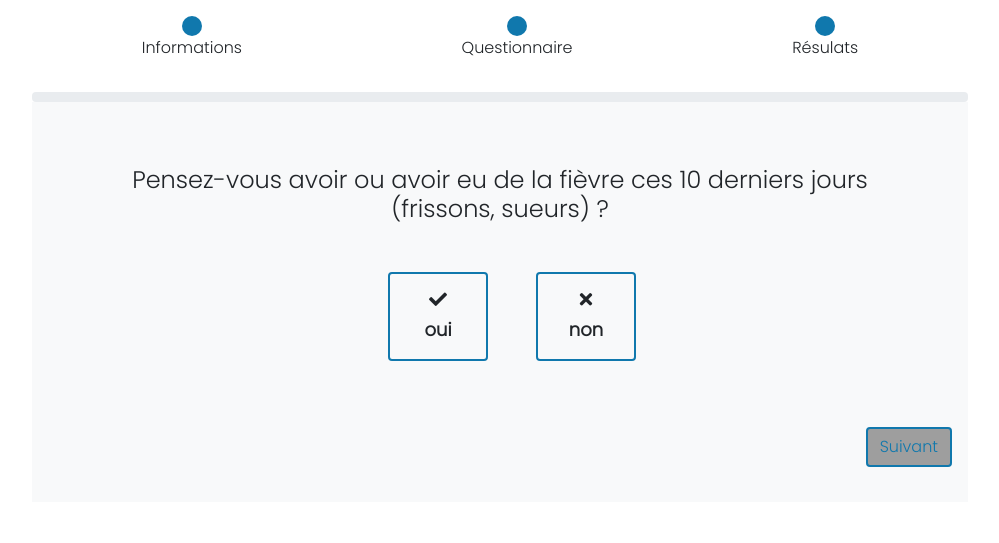
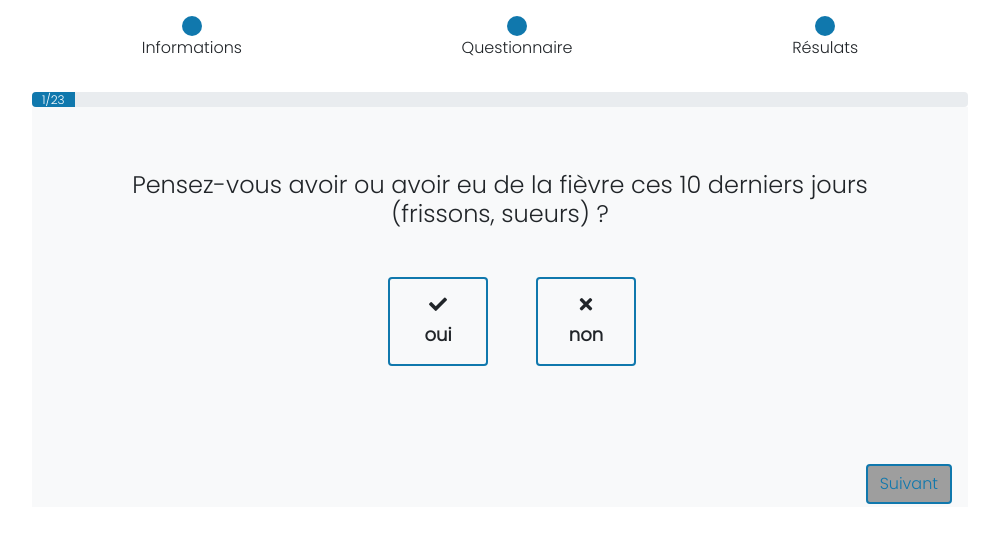
Before and after one commit to lahlaliwassim2/Test-COVID-19, a PHP site: page /questions.php in a window 1280 px wide. Shown: the part 66-609 px from the top of the page, without its empty margins (140-1139 px from the left). Run offline with PHP 8.4, Linux system fonts and the light colour scheme; some libraries are stand-ins or nearby versions; grey boxes are pictures that could not be loaded.

Commit message:
add modification in progress

```diff
--- a/css/style.css
+++ b/css/style.css
@@ -82,7 +82,7 @@
 }
 
 .progress{
-    height: 10px !important;
+    height: 15px !important;
 }
 
 nav .nav-link{
@@ -165,3 +165,6 @@ nav .nav-link:hover {
 .information-area {
     background-color: rgb(240, 240, 240);
 }
+.mt-7{
+    margin-top: 80px;
+}
--- a/js/main.js
+++ b/js/main.js
@@ -1,13 +1,13 @@
 
 // -----------------------functions for progress and nbr questions ---------------------
-let prog = 0;
+let prog = 4.34;
 let nbrQues = 1;
 if(nbrQues == 1){
     document.querySelector(".btn-prv").style.visibility = "hidden";
 }
 document.querySelector(".btn-next").addEventListener("click",()=>{
     if(prog <100){
-        prog += 4.55;
+        prog += 4.34;
         nbrQues++;
         if(nbrQues == 23){
             document.querySelector(".btn-next").classList.add("d-none");
@@ -20,8 +20,8 @@ document.querySelector(".btn-next").addEventListener("click",()=>{
 })
 document.querySelector(".btn-prv").addEventListener("click",()=>{
     if(prog>0){
-        prog -= 4.55;
         nbrQues--;
+        prog -= 4.34;
         if(nbrQues == 1){
             document.querySelector(".btn-prv").style.visibility = "hidden";
         }
--- a/questions.php
+++ b/questions.php
@@ -24,8 +24,8 @@
 
 
             <div class="progress">
-                    <div class="progress-bar">
-                        <span class="nbr-Q"></span>
+                    <div class="progress-bar" style="width:4.55%;">
+                        <span class="nbr-Q">1/23</span>
                     </div>
             </div>
 
@@ -407,7 +407,7 @@
                 </div>
 
 
-                <div class="button d-flex justify-content-between px-3 pb-3 mt-5">
+                <div class="button d-flex justify-content-between px-3 pb-3 mt-7">
                     <button class="btn-prv btn btn-primary" type="button" data-bs-target="#carouselExampleControls" data-bs-slide="prev">
                         Précedent
                     </button>
```
